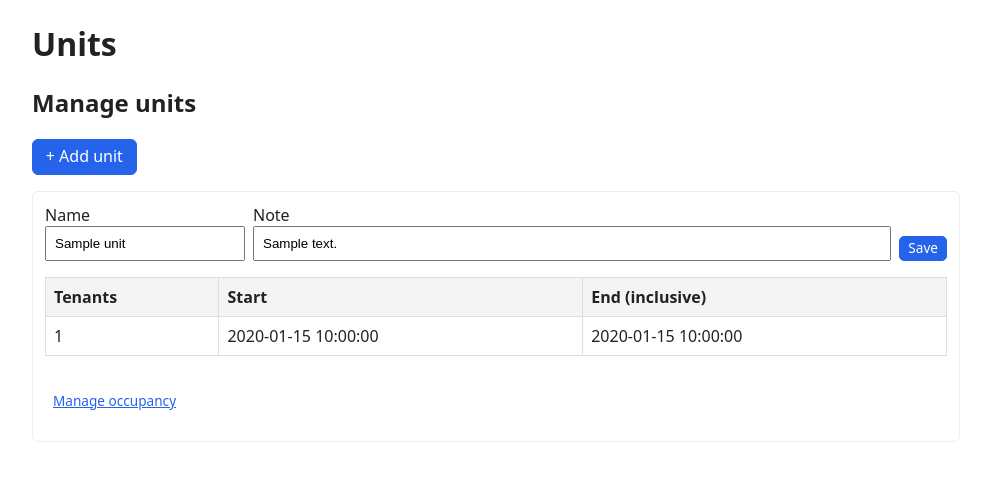
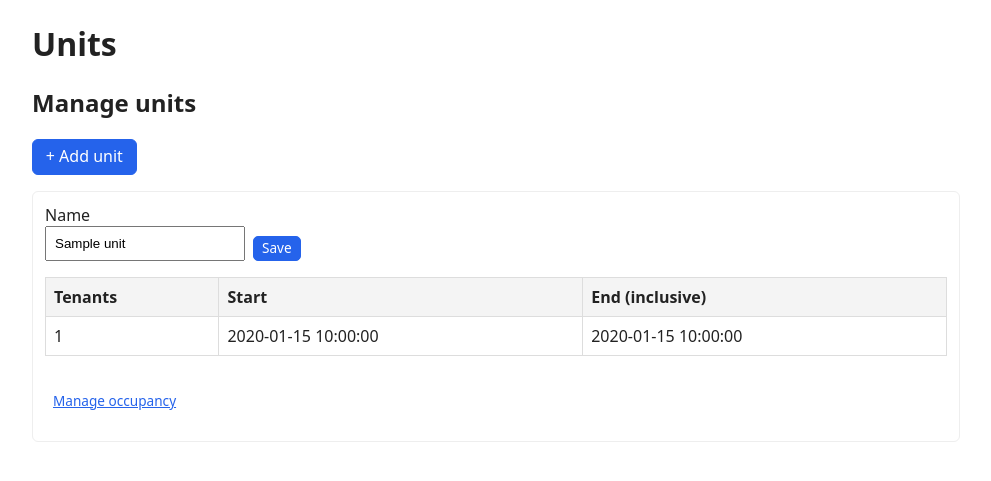
Before and after one commit to vtlinh/mai-rentals, a Python web app: template app/templates/units.html in a window 1280 px wide. Shown: the part 74-555 px from the top of the page, without its empty margins (144-1135 px from the left). Run offline with Jinja, Linux system fonts and the light colour scheme; the template is opened without the code that fills it: most values are stand-ins (such as "Sample title", 1, 10 or a date in 2020).

Commit message:
Remove note input from units page (#13)
The Manage units inline edit form no longer surfaces the note field.
Existing notes are preserved via a hidden input so saving the name
doesn't wipe them; the note remains set-able on the New unit form and
in the database for any future use.


Claude-Session: https://claude.ai/code/session_013fMwc27PXHhdyBYwmyFVBm

Co-authored-by: Claude <noreply@anthropic.com>

```diff
--- a/app/templates/units.html
+++ b/app/templates/units.html
@@ -12,8 +12,7 @@
         style="display:flex; gap:0.5rem; align-items:flex-end; flex-wrap:wrap;">
     <label style="display:inline-block; margin:0;">Name<br>
       <input name="name" required value="{{ unit.name }}"></label>
-    <label style="display:inline-block; margin:0; flex:1 1 200px;">Note<br>
-      <input name="note" value="{{ unit.note }}" style="width:100%;"></label>
+    <input type="hidden" name="note" value="{{ unit.note }}">
     <button class="btn btn-sm" type="submit">Save</button>
   </form>
 
```
